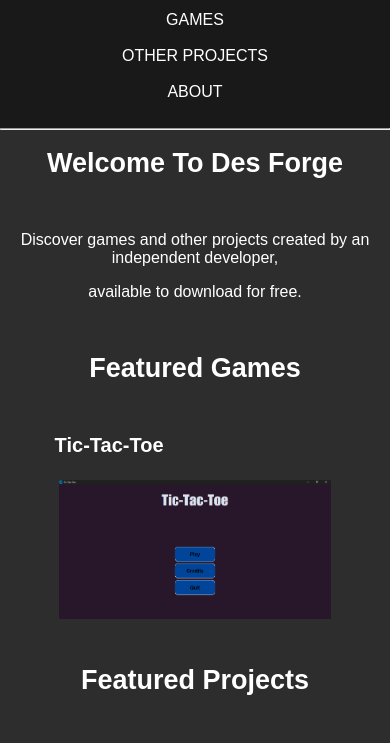
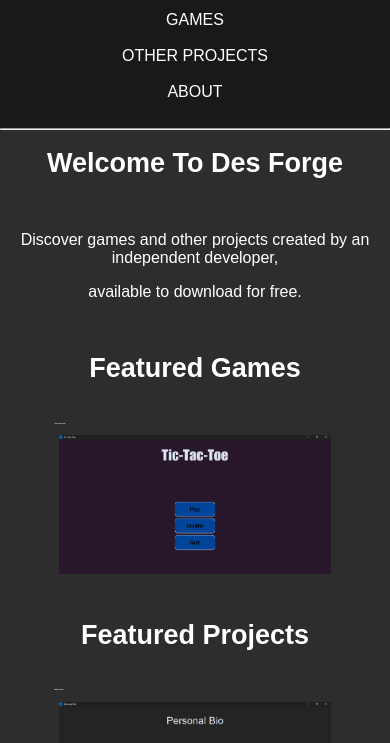
Before and after one commit to NDesB/Des-Forge, a website: page index.html in a window 390 px wide. Shown: the part 82-825 px from the top of the page. Drawn offline with Linux system fonts and the light colour scheme.

Commit message:
Add files via upload

```diff
--- a/style.css
+++ b/style.css
@@ -157,7 +157,7 @@ p {
     }
 
     .homepagetitle {
-        font-size: 20px;
+        font-size: 2px;
         margin-left: 14%;
     }
 
```
